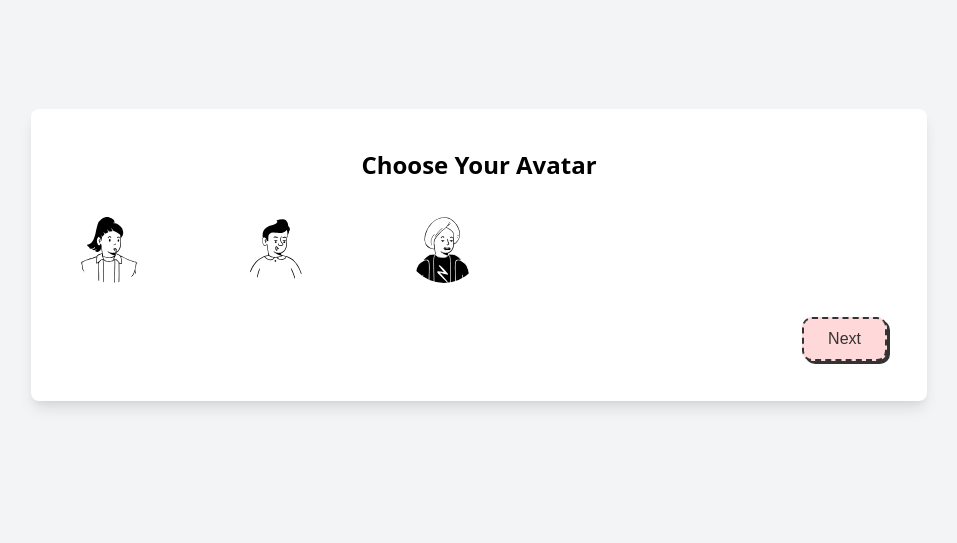
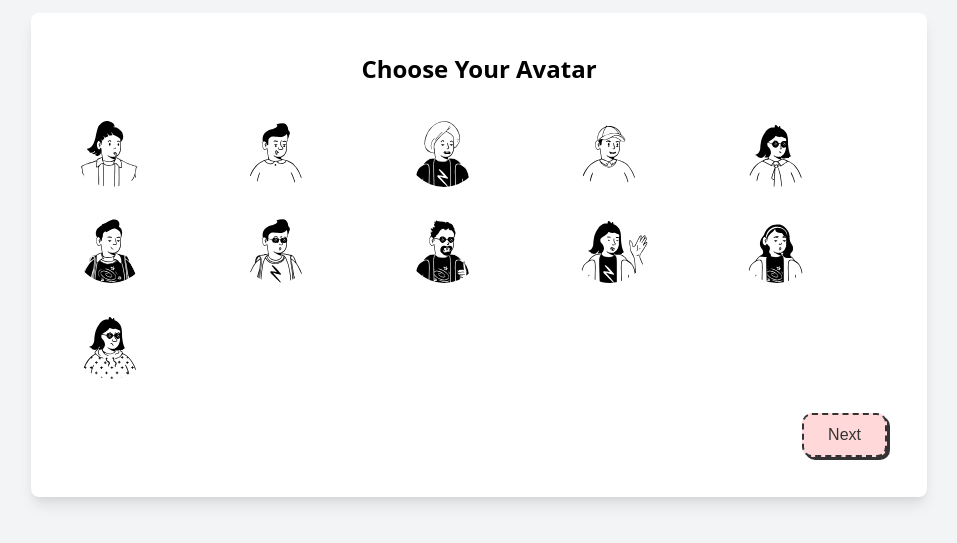
Before and after one commit to khushiiik/job-tracker-ui, a plain HTML site: page avatar.html in a window 1280 px wide. Shown: the part 145-688 px from the top of the page, without its empty margins (161-1118 px from the left). Drawn offline with nearby package versions, Linux system fonts and the light colour scheme.

```diff
--- a/avatar.html
+++ b/avatar.html
@@ -46,8 +46,38 @@
           <input type="radio" name="avatar" value="images/avatars/avatar3.svg" class="hidden" />
           <img src="images/avatars/avatar3.svg" class="avatar-option w-20 h-20" />
         </label>
-        <!-- ⬇️ Add remaining avatars similarly -->
-        <!-- ... -->
+        <label>
+          <input type="radio" name="avatar" value="images/avatars/avatar4.svg" class="hidden" />
+          <img src="images/avatars/avatar4.svg" class="avatar-option w-20 h-20" />
+        </label>
+        <label>
+          <input type="radio" name="avatar" value="images/avatars/avatar5.svg" class="hidden" />
+          <img src="images/avatars/avatar5.svg" class="avatar-option w-20 h-20" />
+        </label>
+        <label>
+          <input type="radio" name="avatar" value="images/avatars/avatar6.svg" class="hidden" />
+          <img src="images/avatars/avatar6.svg" class="avatar-option w-20 h-20" />
+        </label>
+        <label>
+          <input type="radio" name="avatar" value="images/avatars/avatar7.svg" class="hidden" />
+          <img src="images/avatars/avatar7.svg" class="avatar-option w-20 h-20" />
+        </label>
+        <label>
+          <input type="radio" name="avatar" value="images/avatars/avatar8.svg" class="hidden" />
+          <img src="images/avatars/avatar8.svg" class="avatar-option w-20 h-20" />
+        </label>
+        <label>
+          <input type="radio" name="avatar" value="images/avatars/avatar9.svg" class="hidden" />
+          <img src="images/avatars/avatar9.svg" class="avatar-option w-20 h-20" />
+        </label>
+        <label>
+          <input type="radio" name="avatar" value="images/avatars/avatar10.svg" class="hidden" />
+          <img src="images/avatars/avatar10.svg" class="avatar-option w-20 h-20" />
+        </label>
+        <label>
+          <input type="radio" name="avatar" value="images/avatars/avatar11.svg" class="hidden" />
+          <img src="images/avatars/avatar11.svg" class="avatar-option w-20 h-20" />
+        </label>
       </div>
 
       <!-- ✅ Next Button -->
```
Also changed, not shown: deshbord.html (+1 -1 lines), scripts/dashboard.js (+7 -4 lines).
